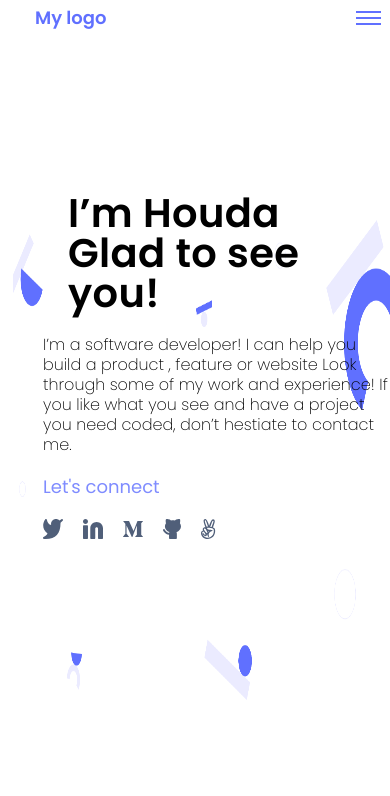
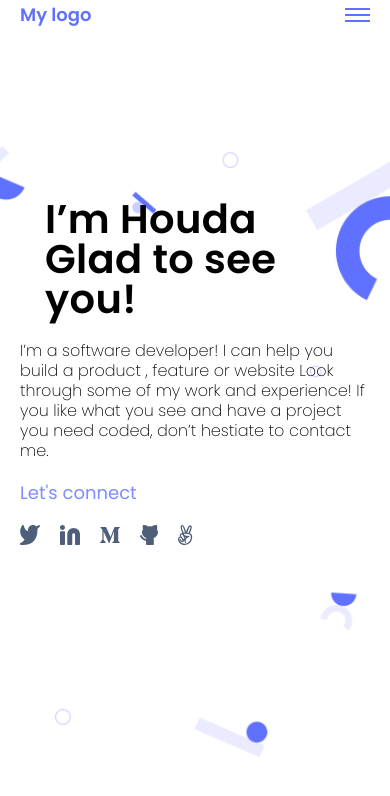
Before and after one commit to houdamzari/Portfolio-Website, a website: page index.html in a window 390 px wide. Drawn offline with Linux system fonts and the light colour scheme.

Commit message:
Fix overflow items

```diff
--- a/index.html
+++ b/index.html
@@ -14,7 +14,8 @@
     <link rel="stylesheet" href="style.css" />
   </head>
   <body>
-    <section class="navbar">
+    <div class="wrapper">
+      <header class="navbar">
         <nav>
           <div class="logo">My logo</div>
           <div class="menu-items">
@@ -24,13 +25,13 @@
               <li>Contact</li>
             </ul>
           </div>
-        <div class="hamburger-menu">
+          <a href="#" class="hamburger-menu">
             <div class="line"></div>
             <div class="line"></div>
             <div class="line"></div>
-        </div>
+          </a>
         </nav>
-    </section>
+      </header>
       <section class="headline">
         <div class="introduction">
           <h1>
@@ -38,30 +39,44 @@
             Glad to see you!
           </h1>
           <div class="description">
-          I’m a software developer! I can help you build a product , feature or
-          website Look through some of my work and experience! If you like what
-          you see and have a project you need coded, don’t hestiate to contact
-          me.
+            <p>
+              I’m a software developer! I can help you build a product , feature
+              or website Look through some of my work and experience! If you
+              like what you see and have a project you need coded, don’t
+              hestiate to contact me.
+            </p>
+
             <div class="links-text">Let's connect</div>
-          <div class="icons-section">
+            <ul class="icons-section">
+              <li>
                 <a href="https://twitter.com/">
                   <img src="./public/twitter.svg" alt="twitter"
                 /></a>
+              </li>
+              <li>
                 <a href="https://www.linkedin.com/in/houda-mzari-2304401b1/">
                   <img src="./public/Linkedin.svg" alt="Linkedin"
                 /></a>
+              </li>
+              <li>
                 <a href="https://medium.com/">
                   <img src="./public/medium.svg" alt="medium"
                 /></a>
+              </li>
+              <li>
                 <a href="https://github.com/houdamzari">
                   <img src="./public/github.svg" alt="github"
                 /></a>
+              </li>
+              <li>
                 <a href="https://www.angellist.com/">
                   <img src="./public/angellist.svg" alt="angellist" />
                 </a>
-          </div>
+              </li>
+            </ul>
           </div>
         </div>
       </section>
+    </div>
   </body>
 </html>
--- a/style.css
+++ b/style.css
@@ -5,7 +5,11 @@
   line-height: 20px;
   color: #6070ff;
 }
-
+* {
+  margin: 0;
+  padding: 0;
+  box-sizing: border-box;
+}
 .navbar {
   padding: 0 154px;
 }
@@ -15,6 +19,7 @@ body {
   padding: 0 5px;
   width: 100%;
   height: 100%;
+  overflow-x: hidden;
 }
 
 nav {
@@ -88,16 +93,21 @@ h1 {
   gap: 20px;
   align-items: center;
 }
-
+.wrapper {
+  overflow: hidden !important;
+  margin: 0px;
+  padding: 0px;
+  width: 100%;
+  height: 100%;
+}
 @media (max-width: 600px) {
   .introduction {
     display: flex;
     flex-direction: column;
     align-items: center;
-    justify-content: center;
+    justify-content: flex-start;
     width: 100%;
-    padding: 0 10px;
-    top: 15%;
+    height: 100%;
     min-height: 700;
   }
 
@@ -124,21 +134,26 @@ h1 {
   }
 
   .headline {
-    background-image: url(./public/Background.png);
-    width: 100%;
-    height: 100%;
+    background-image: url(./public/header-shapes\ mobile.png);
+    width: 90%1;
+    height: 100% !important;
     background-color: #fff;
     background-repeat: no-repeat;
-    background-size: 400px 480px;
+    background-size: contain;
     position: absolute;
-    padding-bottom: 10px;
+    padding: 0px;
     background-position: center center;
     background-attachment: fixed;
     overflow: hidden;
   }
 
-  body {
-    overflow: hidden;
+  .wrapper,
+  html {
+    overflow: hidden !important;
+    margin: 0px;
+    padding: 0px;
+    width: 100%;
+    height: 100%;
   }
 
   .menu-items {
@@ -159,11 +174,16 @@ h1 {
     background-color: #6070ff;
   }
 
-  nav {
-    padding-bottom: 5px;
+  .navbar {
+    padding: 5px 20px;
+    margin: 0px;
+    width: 100%;
   }
-
-  .navbar {
-    padding: 0 22px;
+  *,
+  body,
+  html {
+    margin: 0;
+    padding: 0;
+    box-sizing: border-box;
   }
 }
```
Also changed, not shown: public/header-shapes mobile.png (added), public/header-shapes mobile@2x.svg (added). Lines whose indentation alone changed are shown as unchanged.
